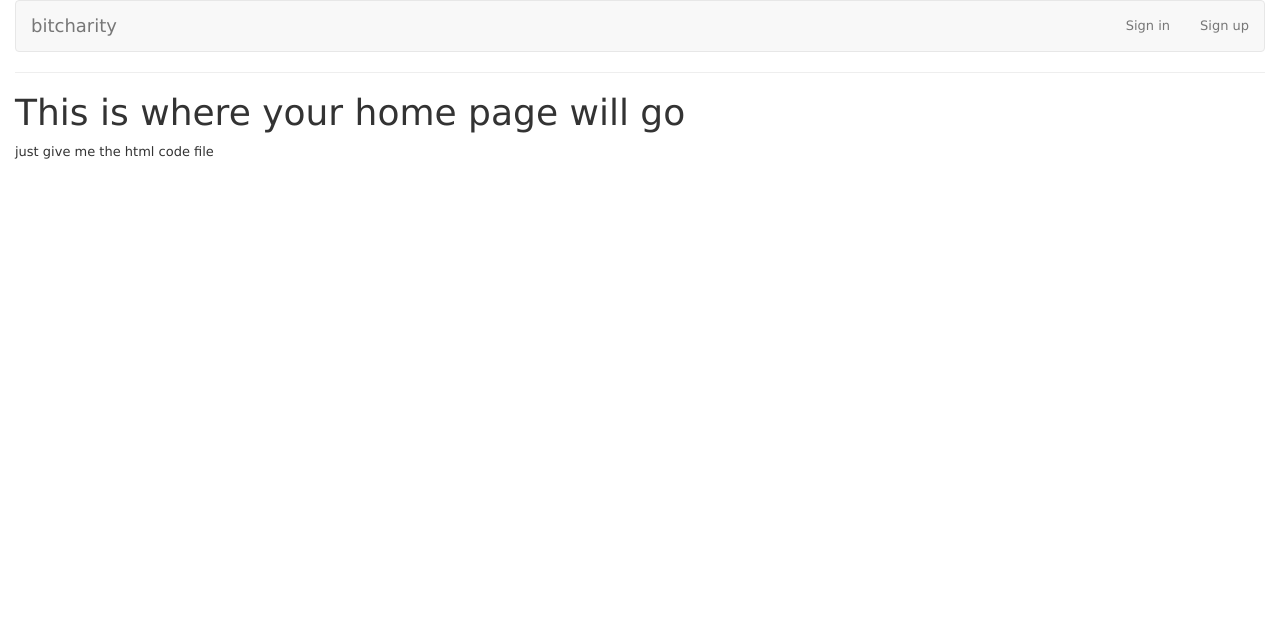
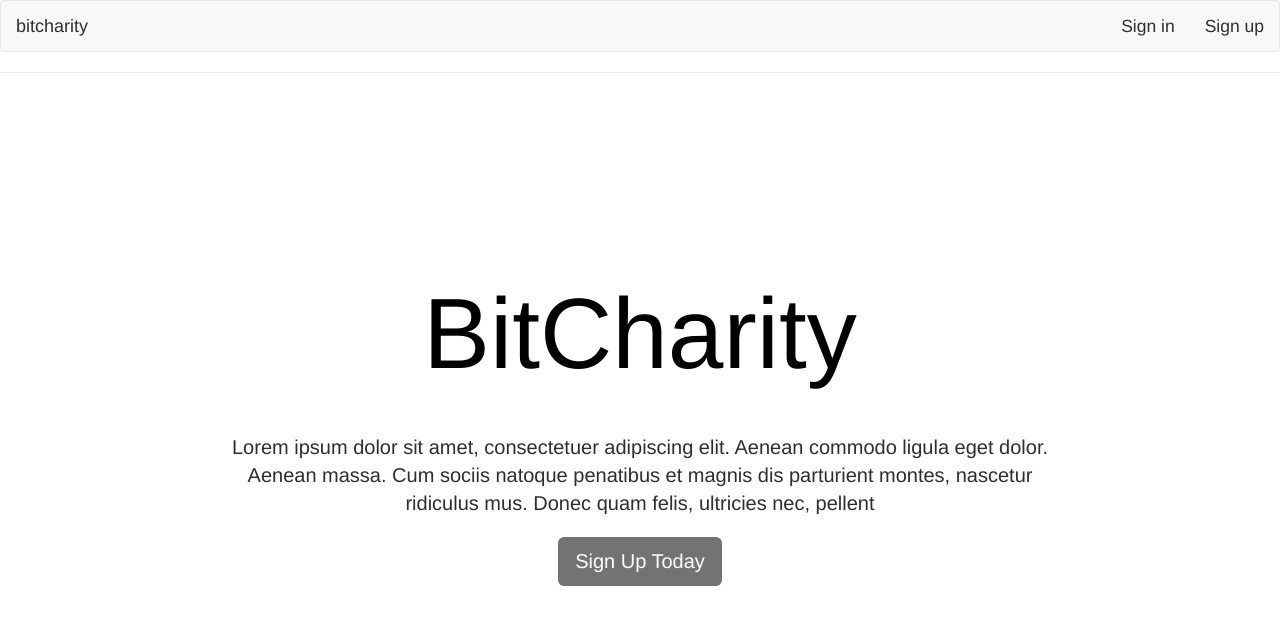
Before and after one commit to tiffanyhwang/bitcharity, a Rails app: page /home/index in a window 1280 px wide. Shown: the top 625 px of the page. Run offline with Rails 7, Linux system fonts and the light colour scheme; style sheets or scripts are compiled from the project's sources; some libraries are stand-ins or nearby versions.

Commit message:
edit index and home

```diff
--- a/app/assets/stylesheets/home.css.scss
+++ b/app/assets/stylesheets/home.css.scss
@@ -1,3 +1,58 @@
-// Place all the styles related to the home controller here.
-// They will automatically be included in application.css.
-// You can use Sass (SCSS) here: http://sass-lang.com/
+body {
+	-webkit-font-smoothing: antialiased;
+	  text-rendering: optimizeLegibility;
+}
+
+
+h1, h2, h3, h4, h5, h6 {
+    font-family: 'Helvetica', serif;
+}
+
+a {
+	font-family: 'Helvetica', sans-serif;
+	font-size:1.25em;
+	color: #2e2e2e !important;
+
+	&:hover {
+		background: transparent !important;
+		color: black !important;
+	}
+}
+
+#title {
+	margin:auto;
+	padding-top:150px;
+	text-align:center;
+
+	h1 {
+		font-size:100px;
+		color:black !important;
+	}
+
+	p {
+		font-size:20px;
+		padding-top:10px;
+		padding-left:200px;
+		padding-right:200px;
+		color:#2e2e2e !important;
+	}
+
+	#buttonlink {
+		padding-right:100px;
+		padding-left:100px;
+
+		button {
+			background-color:#737373;
+
+			a {
+				color:white !important;
+				font-size:20px;
+				font-style: helvetica;
+
+				&:hover {
+					text-decoration:none;
+				}
+			}
+		}
+	}
+}
--- a/app/assets/stylesheets/scaffolds.css.scss
+++ b/app/assets/stylesheets/scaffolds.css.scss
@@ -1,17 +1,3 @@
-body {
-  background-color: #fff;
-  color: #333;
-  font-family: verdana, arial, helvetica, sans-serif;
-  font-size: 13px;
-  line-height: 18px;
-}
-
-p, ol, ul, td {
-  font-family: verdana, arial, helvetica, sans-serif;
-  font-size: 13px;
-  line-height: 18px;
-}
-
 pre {
   background-color: #eee;
   padding: 10px;
--- a/app/views/home/index.html.erb
+++ b/app/views/home/index.html.erb
@@ -1,2 +1,17 @@
-<h1>This is where your home page will go</h1>
-<p>just give me the html code file</p>
+
+<!DOCTYPE html>
+<html lang="en">
+	<head>
+		<title>Bitcoin</title>
+		<meta name="viewport" content="width=device-width, initial-scale=1.0">
+		<link href="http://fonts.googleapis.com/css?family=Roboto:bold" rel="stylesheet" type="text/css">
+		<link href = "home.css.scss" rel="stylesheet">
+	</head>
+	<body>
+		<div id ="title" class="container-fluid">
+			<h1 class="lead">BitCharity</h1>
+			<p class="lead">Lorem ipsum dolor sit amet, consectetuer adipiscing elit. Aenean commodo ligula eget dolor. Aenean massa. Cum sociis natoque penatibus et magnis dis parturient montes, nascetur ridiculus mus. Donec quam felis, ultricies nec, pellent</p>
+			<div id="buttonlink"><button type="button" class="btn btn-lg"><a href="#">Sign Up Today</a></button></div>
+		</div>
+	</body>
+</html>
--- a/app/views/layouts/application.html.erb
+++ b/app/views/layouts/application.html.erb
@@ -7,14 +7,12 @@
   <%= csrf_meta_tags %>
 </head>
 <body>
-<div class="container-fluid">
 <nav class="navbar navbar-default" role="navigation">
   <%= render 'layouts/user_header' %>
   <a class="navbar-brand" href="#">bitcharity</a>
 </nav>
 <hr />
 <%= yield %>
-</div>
 
 </body>
 </html>
```
Lines whose indentation alone changed are shown as unchanged.
